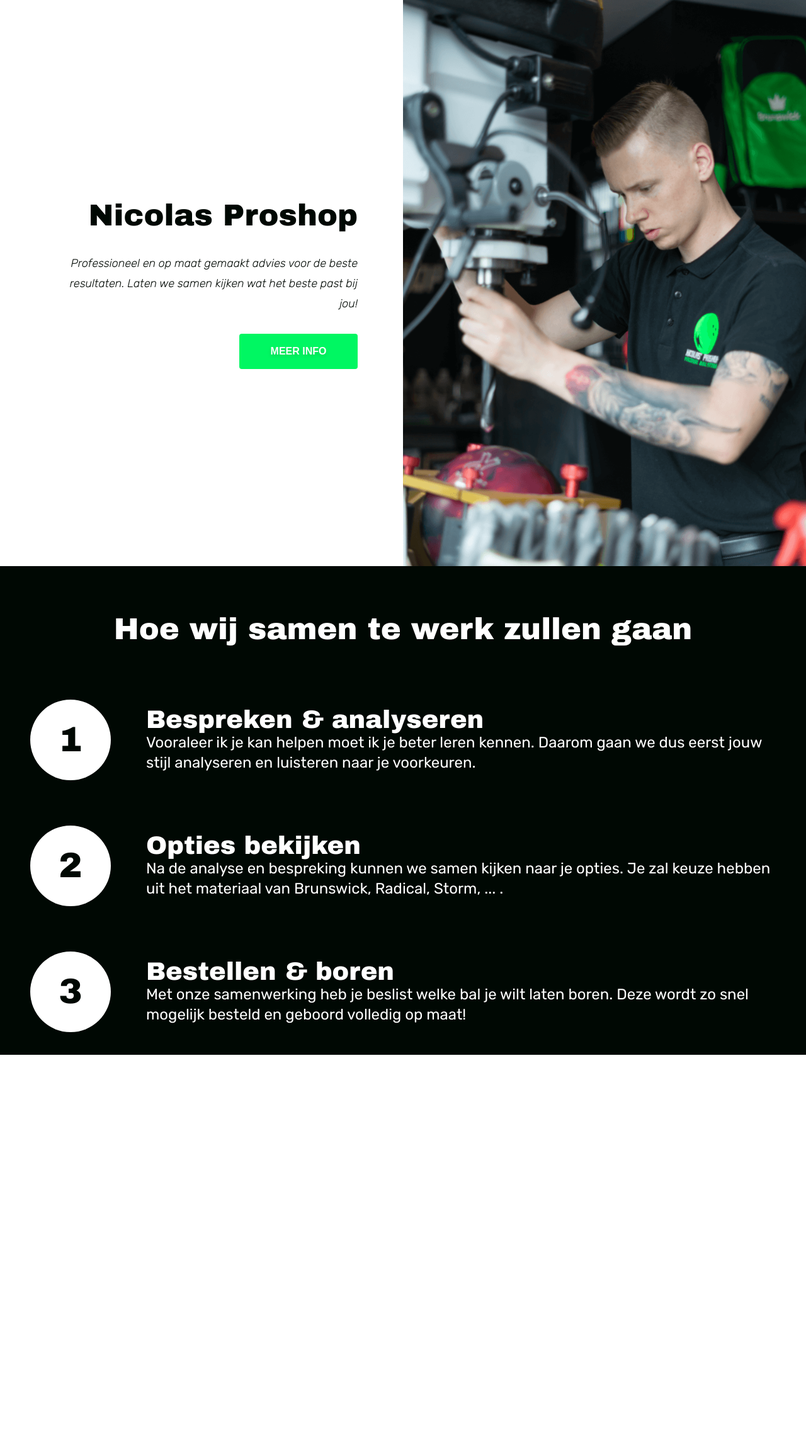
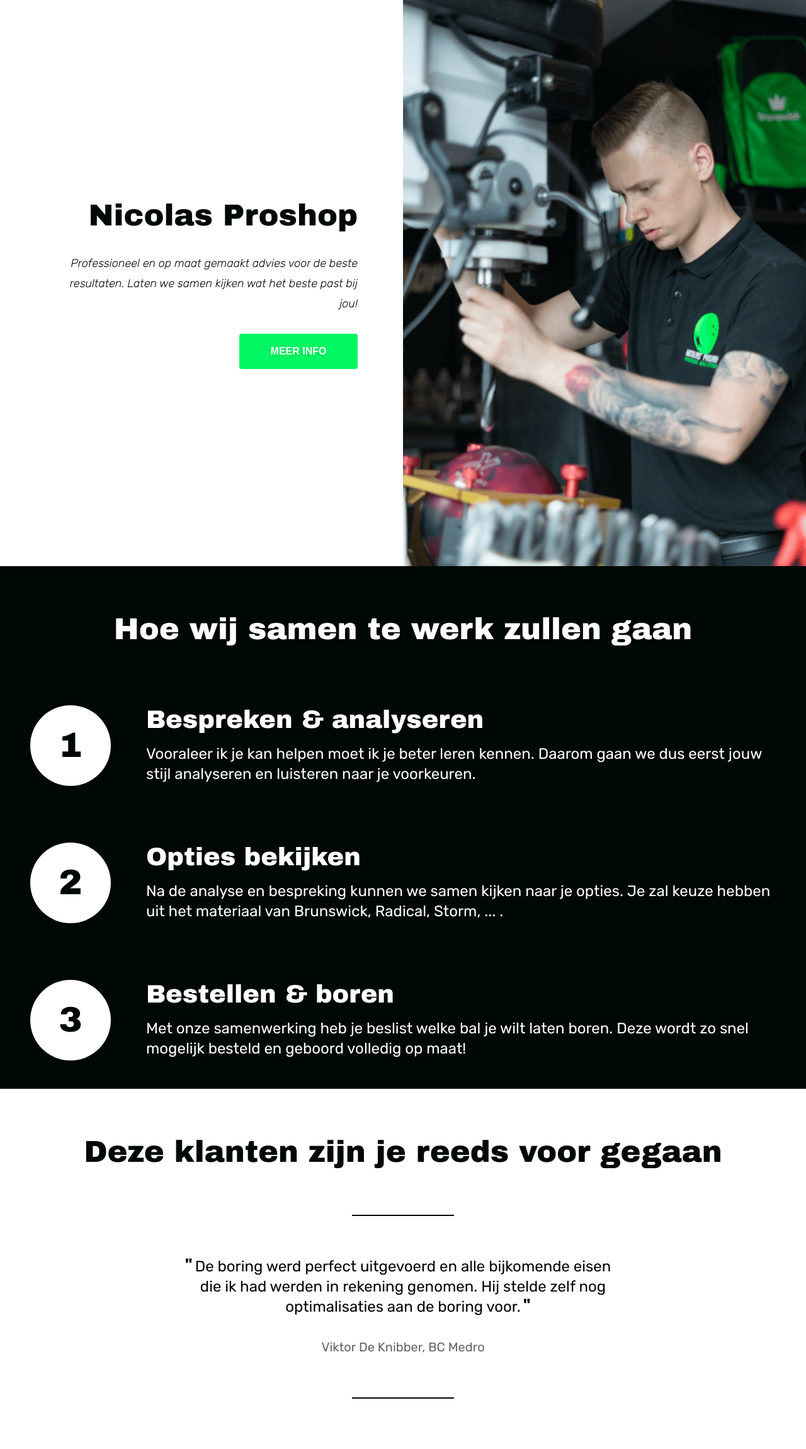
Before and after one commit to NicolasMaas/Dreamphase_Proshop, a Jekyll site: the page built from index.html, in a window 1280 px wide. Shown: the whole page at 63% size. Built offline with Jekyll 4.4.1, drawn with Linux system fonts in a browser that asks for light colours; before the commit the page ends 1675 px from its top, so only the background shows below that.

Commit message:
Review section finished & responsive

```diff
--- /dev/null
+++ b/_sass/6-components/reviews.scss
@@ -0,0 +1,75 @@
+.c-reviews {
+    display: flex;
+    flex-direction: column;
+    align-items: center;
+    justify-content: center;
+
+    height: 100%;
+    margin: 72px $gutter;
+}
+
+.c-review {
+    display: flex;
+    flex-direction: column;
+    align-items: center;
+    justify-content: center;
+    padding: 156px auto;
+}
+
+.c-reviews__title {
+    margin-bottom: 64px;
+}
+
+.c-review__border {
+    border: 1px solid $black;
+    width: 160px;
+}
+
+.c-review__text {
+    display: flex;
+    flex-direction: column;
+    margin: 56px auto;
+    max-width: 674px;
+    font-size: 18px;
+    line-height: 24px;
+
+    text-align: center;
+
+    .c-review__text--review {
+        &::before {
+            content: '"';
+            font-weight: 700;
+            font-size: 26px;
+            line-height: 32px;
+            margin: -2px 0 0 -16px;
+            position: absolute;
+        }
+
+        &::after {
+            content: '"';
+            font-weight: 700;
+            font-size: 26px;
+            line-height: 32px;
+            margin: -2px 0 0 4px;
+            position: absolute;
+        }
+    }
+}
+
+.c-review__author {
+    font-size: 14px;
+    line-height: 20px;
+    color: #616663;
+}
+
+@media (min-width: 768px) {
+    .c-review__text {
+        font-size: 24px;
+        line-height: 32px;
+    }
+
+    .c-review__author {
+        font-size: 20px;
+        line-height: 32px;
+    }
+}
--- a/_sass/6-components/steps.scss
+++ b/_sass/6-components/steps.scss
@@ -56,7 +56,7 @@
 .c-steps-list--item__title {
     font-size: 32px;
     line-height: 40px;
-    margin-bottom: 24px;
+    margin-bottom: 18px;
 }
 
 
@@ -74,7 +74,6 @@
     .c-steps-list--item__title {
         font-size: 40px;
         line-height: 40px;
-        margin: unset;
     }
 
     .c-steps-list--item__text {
--- a/assets/css/main.scss
+++ b/assets/css/main.scss
@@ -29,6 +29,7 @@
 @import '6-components/notification';
 @import '6-components/hero';
 @import '6-components/steps';
+@import '6-components/reviews';
 
 // 7. Utitilities
 @import '7-utilities/shadows';
--- a/index.html
+++ b/index.html
@@ -76,3 +76,21 @@ layout: default
         </ul>
     </section>
 </div>
+
+<div class="o-row-fluid">
+    <section class="c-reviews">
+        <h2 class="c-reviews__title">Deze klanten zijn je reeds voor gegaan</h2>
+
+        <section class="c-review">
+            <hr class="c-review__border">
+            <p class="c-review__text">
+                <span class="c-review__text--review">
+                    De boring werd perfect uitgevoerd en alle bijkomende eisen die ik had werden in rekening genomen. Hij stelde zelf nog optimalisaties aan de boring voor.
+                </span>
+                <br>
+                <span class="c-review__author">Viktor De Knibber, BC Medro</span>
+            </p>
+            <hr class="c-review__border">
+        </section>
+    </section>
+</div>
```
